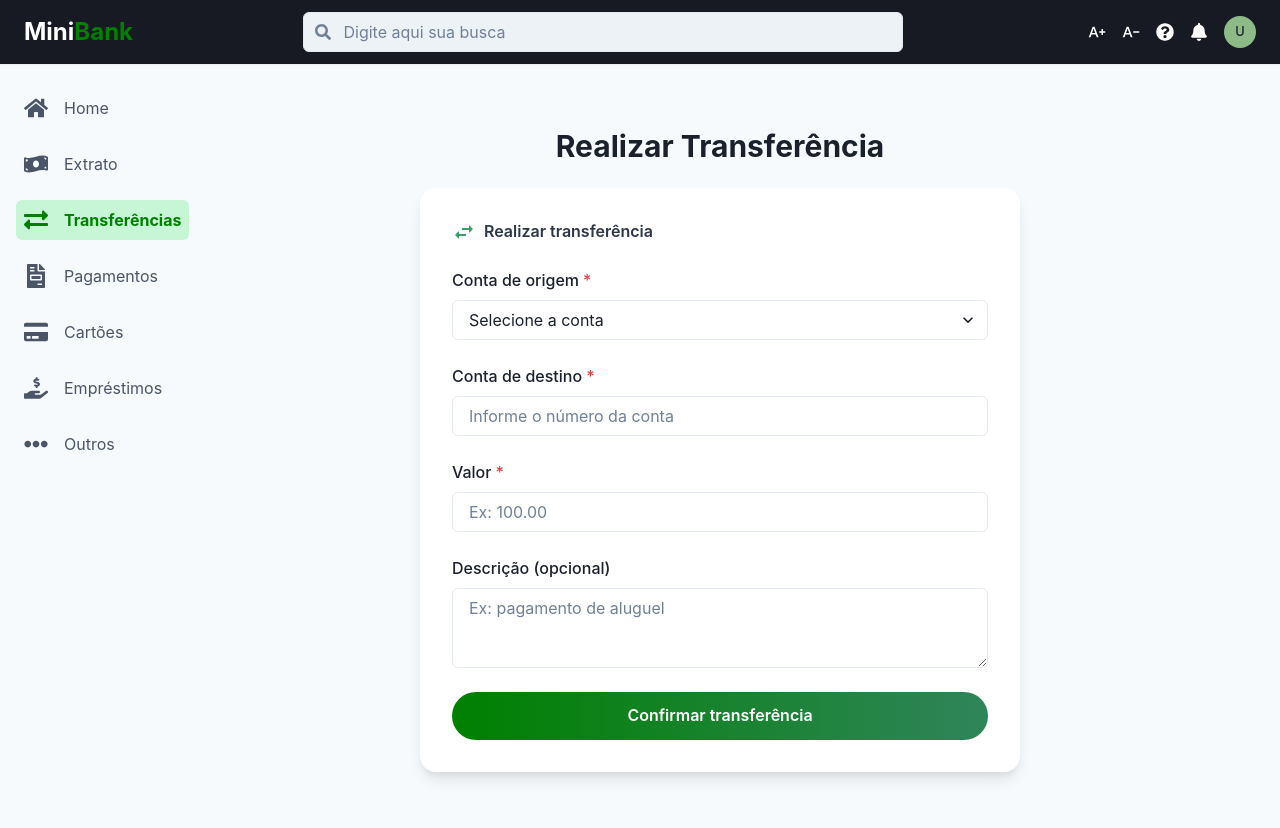
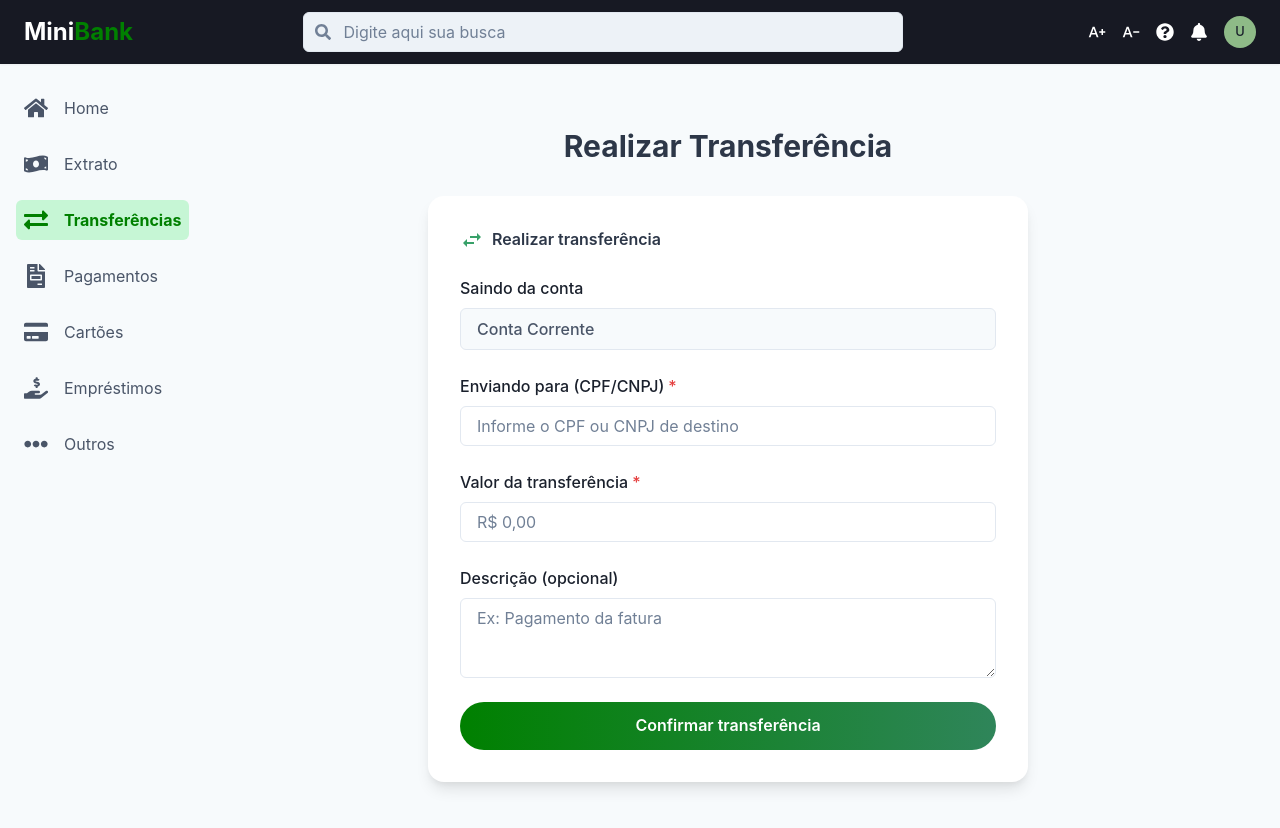
Before and after one commit to Lukitas20-beep/MiniBank-Front, a React (Vite) app in the folder Minibank/: page /dashboard in a window 1280 px wide. Both pictures are taken after a click on the element "Transferências". Shown: the top 828 px of the page. Built offline with nearby package versions, Linux system fonts and the light colour scheme.

Commit message:
Ajustei a parte de contas

```diff
--- a/Minibank/src/components/Sidebar.tsx
+++ b/Minibank/src/components/Sidebar.tsx
@@ -9,7 +9,6 @@ import {
     DrawerContent,
     DrawerCloseButton,
     DrawerBody,
-    Divider, // Importe o Divider para separar os itens (opcional)
     Flex, // Importe o Flex para um layout mais flexível
 } from '@chakra-ui/react';
 import {
@@ -68,7 +67,7 @@ const SidebarItem = ({ icon, label, path, onClick }: SidebarItemProps) => {
 
 const SidebarContent = ({ onClose }: { onClose?: () => void }) => (
     <Box
-        w={{ base: '60vw', md: '20vh' }} // Largura ajustada para 60vw no modo base (mobile) - REVERTIDO PARA O VALOR ANTERIOR
+        w={{ base: '60vw', md: '22vh' }} // Largura ajustada para 60vw no modo base (mobile) - REVERTIDO PARA O VALOR ANTERIOR
         bg="gray.50"
         py={6}
         px={4} // Aumenta o padding horizontal
--- a/Minibank/src/components/dashboard/StatusCards.tsx
+++ b/Minibank/src/components/dashboard/StatusCards.tsx
@@ -11,40 +11,43 @@ import {
 import { ChevronDownIcon } from '@chakra-ui/icons';
 import { useFontSize } from '../../context/FontSizeContext'; // ajuste o caminho se necessário
 
+// Interface para a conta única
 interface AccountData {
-    label: string;
     balance: number;
 }
 
+// Interface para os cartões
 interface CardData {
     label: string;
     limit: number;
 }
 
+// Props atualizadas do componente
 interface StatusCardsProps {
-    selectedAccount: string;
-    accounts: AccountData[];
-    onSelectAccount: (value: string) => void;
-
+    account: AccountData;
     selectedCard: string;
     cards: CardData[];
     onSelectCard: (value: string) => void;
-
-    statusLabel: string;
 }
 
 const StatusCards = ({
-    selectedAccount,
-    accounts,
-    onSelectAccount,
+    account,
     selectedCard,
     cards,
     onSelectCard,
 }: StatusCardsProps) => {
-    const currentAccount = accounts.find((a) => a.label === selectedAccount);
+    // A busca pelo cartão continua igual
     const currentCard = cards.find((c) => c.label === selectedCard);
+    const { fontSize } = useFontSize();
 
-    const { fontSize } = useFontSize();
+    // --- CORREÇÃO ADICIONADA ---
+    // Esta verificação impede que o componente quebre se 'account' ou 'currentCard'
+    // forem indefinidos. Se os dados não estiverem prontos, ele não renderiza nada.
+    // Isso resolve o problema da tela em branco.
+    if (!account || !currentCard) {
+        return null;
+    }
+    // --- FIM DA CORREÇÃO ---
 
     return (
         <Flex
@@ -55,7 +58,7 @@ const StatusCards = ({
         >
             <Flex direction={{ base: 'column', md: 'row' }} flex="1" gap={4}>
 
-                {/* Conta bancária */}
+                {/* Card da Conta Corrente */}
                 <Box
                     flex="1"
                     bg="white"
@@ -68,33 +71,16 @@ const StatusCards = ({
                 >
                     <Flex justify="space-between" align="center" mb={1}>
                         <Text fontWeight="medium" fontSize={fontSize} color="gray.700">
-                            💰 {selectedAccount}
+                            💰 Conta Corrente
                         </Text>
-                        <Menu>
-                            <MenuButton
-                                as={Button}
-                                size="xs"
-                                variant="ghost"
-                                rightIcon={<ChevronDownIcon />}
-                                fontSize={fontSize}
-                                fontWeight="normal"
-                            />
-                            <MenuList>
-                                {accounts.map((acc, i) => (
-                                    <MenuItem key={i} onClick={() => onSelectAccount(acc.label)}>
-                                        {acc.label}
-                                    </MenuItem>
-                                ))}
-                            </MenuList>
-                        </Menu>
                     </Flex>
                     <Text fontSize="xs" color="gray.500">Saldo disponível:</Text>
                     <Text fontSize={fontSize} fontWeight="semibold" color="green.500">
-                        R$ {currentAccount?.balance.toFixed(2)}
+                        R$ {account.balance.toFixed(2)}
                     </Text>
                 </Box>
 
-                {/* Cartão */}
+                {/* Card do Cartão */}
                 <Box
                     flex="1"
                     bg="gray.900"
@@ -116,6 +102,8 @@ const StatusCards = ({
                                 size="xs"
                                 variant="ghost"
                                 color="whiteAlpha.800"
+                                _hover={{ bg: 'whiteAlpha.300' }}
+                                _active={{ bg: 'whiteAlpha.400' }}
                                 rightIcon={<ChevronDownIcon />}
                                 fontSize={fontSize}
                                 fontWeight="normal"
@@ -131,7 +119,10 @@ const StatusCards = ({
                     </Flex>
                     <Text fontSize="xs" color="whiteAlpha.700">Limite disponível:</Text>
                     <Text fontSize={fontSize} fontWeight="semibold" color="green.300">
-                        R$ {currentCard?.limit.toFixed(2)}
+                        {/* Como a verificação acima já garante que 'currentCard' existe,
+                            o '?' (optional chaining) não é mais estritamente necessário aqui,
+                            mas mantê-lo não causa problemas. */}
+                        R$ {currentCard.limit.toFixed(2)}
                     </Text>
                 </Box>
             </Flex>
--- a/Minibank/src/components/transfer/TransferForm.tsx
+++ b/Minibank/src/components/transfer/TransferForm.tsx
@@ -4,7 +4,6 @@ import {
     FormControl,
     FormLabel,
     Input,
-    Select,
     Textarea,
     VStack,
     useToast,
@@ -17,8 +16,10 @@ import { useState } from "react";
 import { MdSwapHoriz } from "react-icons/md";
 import { useFontSize } from "../../context/FontSizeContext";
 
+// --- CORREÇÃO 1: Props Simplificadas ---
+// Removemos 'accounts' e adicionamos 'sourceAccount' para saber qual é a conta de origem.
 interface TransferFormProps {
-    accounts: string[];
+    sourceAccount: string; // Ex: "Conta Corrente"
     onTransfer: (data: {
         from: string;
         to: string;
@@ -27,8 +28,9 @@ interface TransferFormProps {
     }) => void;
 }
 
-const TransferForm = ({ accounts, onTransfer }: TransferFormProps) => {
-    const [from, setFrom] = useState("");
+const TransferForm = ({ sourceAccount, onTransfer }: TransferFormProps) => {
+    // --- CORREÇÃO 2: Estado Simplificado ---
+    // O estado 'from' foi removido, pois a conta de origem é fixa.
     const [to, setTo] = useState("");
     const [amount, setAmount] = useState("");
     const [description, setDescription] = useState("");
@@ -36,9 +38,10 @@ const TransferForm = ({ accounts, onTransfer }: TransferFormProps) => {
     const { fontSize } = useFontSize();
 
     const handleSubmit = () => {
-        if (!from || !to || !amount) {
+        // A validação para 'from' foi removida.
+        if (!to || !amount) {
             toast({
-                title: "Preencha todos os campos obrigatórios.",
+                title: "Preencha a conta de destino e o valor.",
                 status: "warning",
                 duration: 3000,
                 isClosable: true,
@@ -47,7 +50,7 @@ const TransferForm = ({ accounts, onTransfer }: TransferFormProps) => {
         }
 
         onTransfer({
-            from,
+            from: sourceAccount, // Usamos a prop 'sourceAccount' diretamente.
             to,
             amount: parseFloat(amount),
             description,
@@ -60,7 +63,7 @@ const TransferForm = ({ accounts, onTransfer }: TransferFormProps) => {
             isClosable: true,
         });
 
-        setFrom("");
+        // O 'setFrom' foi removido.
         setTo("");
         setAmount("");
         setDescription("");
@@ -89,26 +92,28 @@ const TransferForm = ({ accounts, onTransfer }: TransferFormProps) => {
                     </Heading>
                 </Flex>
 
-                <FormControl isRequired>
-                    <FormLabel fontSize={fontSize}>Conta de origem</FormLabel>
-                    <Select
-                        value={from}
-                        onChange={(e) => setFrom(e.target.value)}
-                        fontSize={fontSize}
-                        placeholder="Selecione a conta"
+                {/* --- CORREÇÃO 3: Campo de Origem Fixo --- */}
+                {/* Trocamos o <Select> por um campo de texto estático. */}
+                <FormControl>
+                    <FormLabel fontSize={fontSize}>Saindo da conta</FormLabel>
+                    <Flex
+                        borderWidth="1px"
+                        borderColor="gray.200"
+                        bg="gray.50"
+                        px={4}
+                        py={2}
+                        rounded="md"
                     >
-                        {accounts.map((acc, i) => (
-                            <option key={i} value={acc}>
-                                {acc}
-                            </option>
-                        ))}
-                    </Select>
+                        <Text fontSize={fontSize} color="gray.600" fontWeight="medium">
+                            {sourceAccount}
+                        </Text>
+                    </Flex>
                 </FormControl>
 
                 <FormControl isRequired>
-                    <FormLabel fontSize={fontSize}>Conta de destino</FormLabel>
+                    <FormLabel fontSize={fontSize}>Enviando para (CPF/CNPJ)</FormLabel>
                     <Input
-                        placeholder="Informe o número da conta"
+                        placeholder="Informe o CPF ou CNPJ de destino"
                         value={to}
                         onChange={(e) => setTo(e.target.value)}
                         fontSize={fontSize}
@@ -116,10 +121,10 @@ const TransferForm = ({ accounts, onTransfer }: TransferFormProps) => {
                 </FormControl>
 
                 <FormControl isRequired>
-                    <FormLabel fontSize={fontSize}>Valor</FormLabel>
+                    <FormLabel fontSize={fontSize}>Valor da transferência</FormLabel>
                     <Input
                         type="number"
-                        placeholder="Ex: 100.00"
+                        placeholder="R$ 0,00"
                         value={amount}
                         onChange={(e) => setAmount(e.target.value)}
                         fontSize={fontSize}
@@ -129,7 +134,7 @@ const TransferForm = ({ accounts, onTransfer }: TransferFormProps) => {
                 <FormControl>
                     <FormLabel fontSize={fontSize}>Descrição (opcional)</FormLabel>
                     <Textarea
-                        placeholder="Ex: pagamento de aluguel"
+                        placeholder="Ex: Pagamento da fatura"
                         value={description}
                         onChange={(e) => setDescription(e.target.value)}
                         fontSize={fontSize}
--- a/Minibank/src/pages/user/Dashboard.tsx
+++ b/Minibank/src/pages/user/Dashboard.tsx
@@ -21,25 +21,23 @@ const Dashboard = () => {
     // Chakra menu disclosure
     const { isOpen, onOpen, onClose } = useDisclosure()
 
-    // Estados para seleção
+    // Estados para seleção de pagamento (mantidos)
     const [cardOption, setCardOption] = useState('pagar')
     const [paymentOption, setPaymentOption] = useState('atualizado')
     const [paymentDate, setPaymentDate] = useState('hoje')
 
-    const [selectedAccount, setSelectedAccount] = useState('Saldo disponível')
+    // --- CORREÇÃO 1: Dados da conta simplificados ---
+    // Em vez de uma lista, definimos apenas os dados da conta que queremos mostrar.
+    const contaCorrente = { balance: 800.00 };
+
+    // --- CORREÇÃO 2: Estados do cartão mantidos ---
+    // O estado para selecionar o cartão continua o mesmo.
     const [selectedCard, setSelectedCard] = useState('Cartão final 0000')
-    const [statusLabel] = useState('Preenchimento')
-
-    const accounts = [
-        { label: 'Saldo disponível', balance: 1542.75 },
-        { label: 'Conta Corrente', balance: 800.00 },
-        { label: 'Conta Poupança', balance: 1200.50 },
-    ]
-
     const cards = [
         { label: 'Cartão final 0000', limit: 2000.00 },
         { label: 'Cartão final 1234', limit: 1500.00 },
     ]
+    // O state 'selectedAccount' foi removido por não ser mais necessário.
 
     return (
         <Box minH="100vh" bg="gray.50">
@@ -61,14 +59,13 @@ const Dashboard = () => {
                         flexWrap="wrap"
                         justifyContent="space-between"
                     >
+                        {/* --- CORREÇÃO 3: Chamada do StatusCards atualizada --- */}
                         <StatusCards
-                            selectedAccount={selectedAccount}
-                            accounts={accounts}
-                            onSelectAccount={setSelectedAccount}
+                            account={contaCorrente} // Passando o objeto único da conta
                             selectedCard={selectedCard}
                             cards={cards}
                             onSelectCard={setSelectedCard}
-                            statusLabel={statusLabel}
+                            // As props 'accounts', 'onSelectAccount' e 'statusLabel' foram removidas
                         />
                     </Flex>
 
--- a/Minibank/src/pages/user/Transfer.tsx
+++ b/Minibank/src/pages/user/Transfer.tsx
@@ -1,17 +1,10 @@
-import { Box, Flex, Heading, useDisclosure } from "@chakra-ui/react";
+import { Box, Flex, useDisclosure, Heading } from "@chakra-ui/react"; // 1. Importar o Heading
 import { useState } from "react";
 import Header from "../../components/Header";
 import Sidebar from "../../components/Sidebar";
-import AccountInfo from "../../components/dashboard/AccountInfo";
 import TransferForm from "../../components/transfer/TransferForm";
 
-const accounts = ["Conta Corrente - 1234", "Poupança - 5678"];
-
 const TransferPage = () => {
-    const name = "Arthur Campos";
-    const ag = "12345";
-    const ac = "56789-0";
-
     const { isOpen, onOpen, onClose } = useDisclosure();
     const [formData, setFormData] = useState<{
         from: string;
@@ -44,7 +37,6 @@ const TransferPage = () => {
 
                 {/* Conteúdo principal */}
                 <Box ml={{ base: 0, md: "0" }} flex="1" px={{ base: 4, md: 8 }} py={6}>
-
                     <Flex
                         direction="column"
                         align="center"
@@ -52,14 +44,15 @@ const TransferPage = () => {
                         mt={{ base: 0, md: 10 }}
                         px={{ base: 4, sm: 6, md: 0 }}
                     >
-                        <Heading
-                            size="lg"
-                            mb={6}
-                            textAlign={{ base: "center", md: "left" }}
-                        >
+                        {/* --- TÍTULO ADICIONADO --- */}
+                        <Heading as="h1" size="lg" color="gray.700" mb={8}>
                             Realizar Transferência
                         </Heading>
-                        <TransferForm accounts={accounts} onTransfer={handleTransfer} />
+
+                        <TransferForm
+                            sourceAccount="Conta Corrente"
+                            onTransfer={handleTransfer}
+                        />
                     </Flex>
                 </Box>
             </Flex>
```
